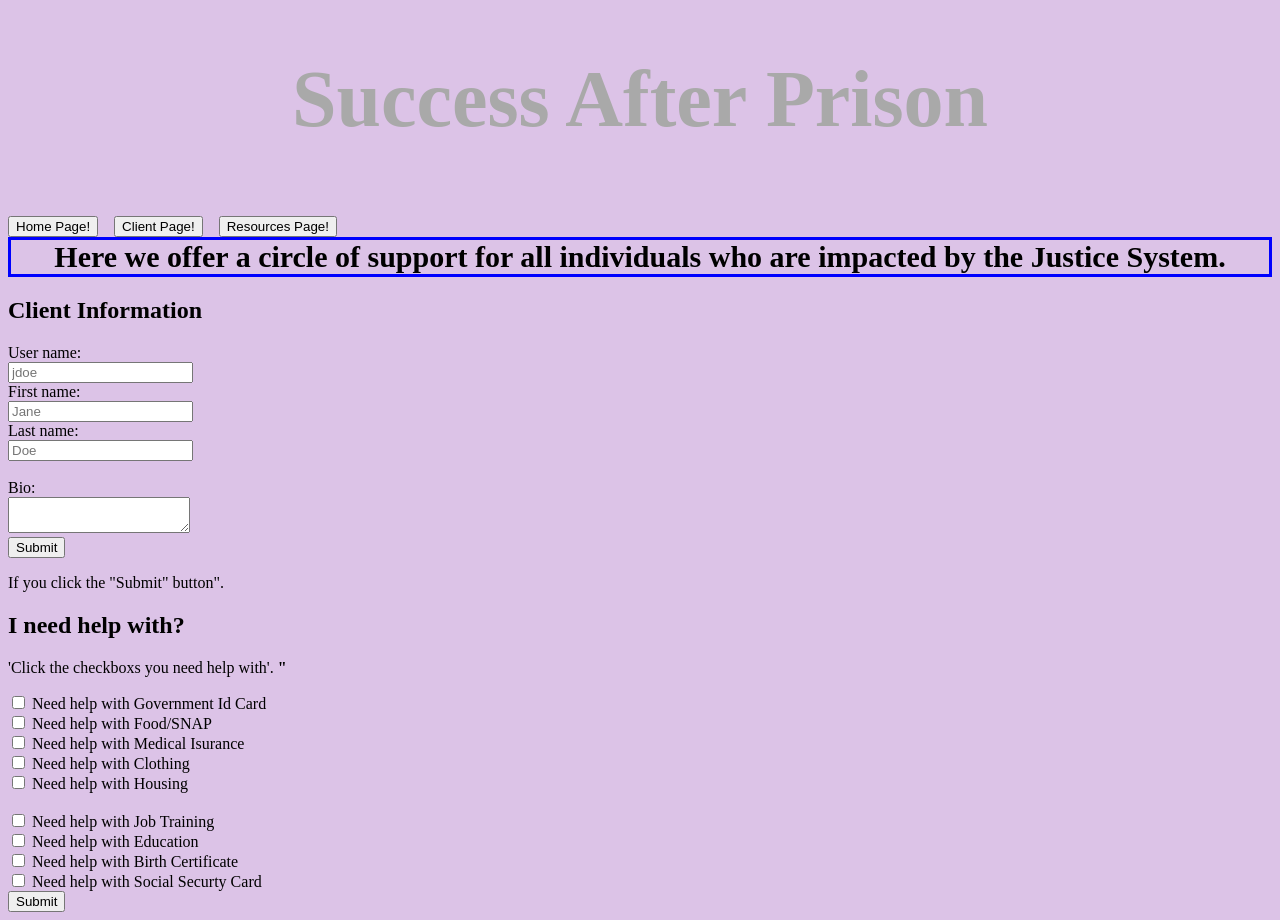
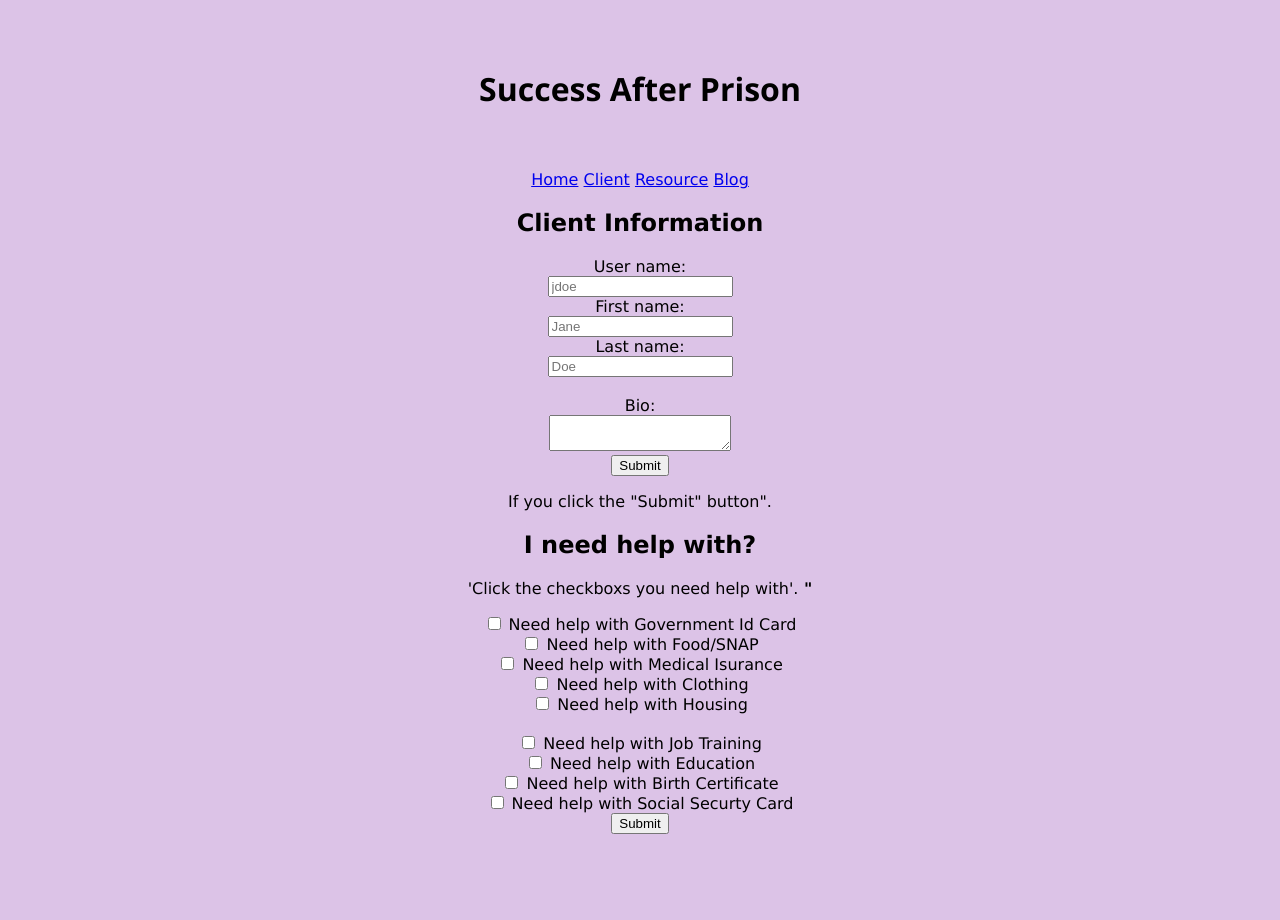
Before and after one commit to yahighness/s_a_p, a Django app: page /client/ in a window 1280 px wide. After the commit the page ends 834 px from the top, so only its background shows below. Run offline with Django 3.2, Linux system fonts and the light colour scheme.

Commit message:
Made changes to client page

```diff
--- a/s_a_p/my_sap/templates/client.html
+++ b/s_a_p/my_sap/templates/client.html
@@ -1,20 +1,47 @@
 <!DOCTYPE html>
 <html>
 
-<h1 style="color:darkgray;text-align: center;font-size:80px;font-family:Arial Rounded MT Bold">Success After Prison</h1>
-<br> <button type="button" onclick="alert('Home Page')">Home Page!</button>&nbsp;&nbsp;&nbsp; <button type="button"
-    onclick="alert('Client Page')">Client Page!</button>&nbsp;&nbsp;&nbsp; <button type="button"
-    onclick="alert('Resources Page')">Resources Page!</button>
+    <html>
+        <center>
+        <head>
+            <style>
+                div {background-color: #dcc3e7;}
+                button {vertical-align: center;}
+                img {vertical-align: center;}
+            </style>
+            <html>
+              <head>
+                <head>
+                  <title>HTML Background </title>
+               </head>
+               <body style="background-color:#dcc3e7;">
+              </head>
+              <body>
+        </head>
+        <span style="font-family: Verdana, Geneva, Tahoma, sans-serif;"
+        <br/>
+        &nbsp;&nbsp;&nbsp;&nbsp;&nbsp;&nbsp;&nbsp;&nbsp;&nbsp;&nbsp;
+        <br/>
+&nbsp;&nbsp;&nbsp;&nbsp;&nbsp;&nbsp;&nbsp;&nbsp;&nbsp;&nbsp;
+<h1 style="color:black;text-align: center;font: size 30px;font-family:'Segoe UI', Tahoma, Geneva, Verdana, sans-serif">Success After Prison</h1>
+
+<br/>
+&nbsp;&nbsp;&nbsp;&nbsp;&nbsp;&nbsp;&nbsp;&nbsp;&nbsp;&nbsp;
+
 
 <head>
     <title>Success After Prison</title>
+    <div class= "container">
+        <a href="{% url 'home' %}">Home</a>
+        <a href="{% url 'client' %}">Client</a>
+        <a href="{% url 'resource' %}">Resource</a>
+        <a href="{% url 'blog' %}">Blog</a>
+
+    </div>
 </head>
 
 <body style="background-color:#dcc3e7;">
 
-
-    <div style="border: 3px solid blue;text-align: center;font-size:30px "><b>Here we offer a circle of support for all
-            individuals who are impacted by the Justice System. </b></div>
 
 </body>
 
```
